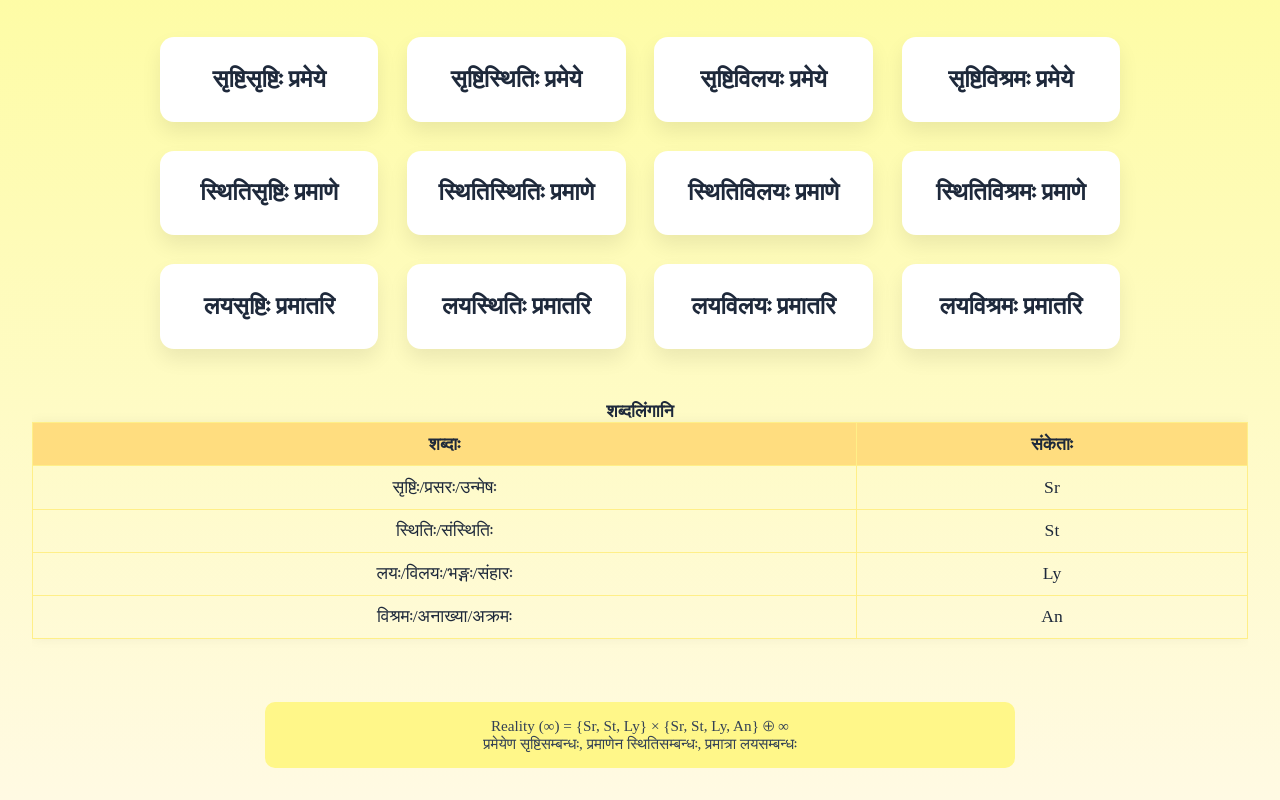
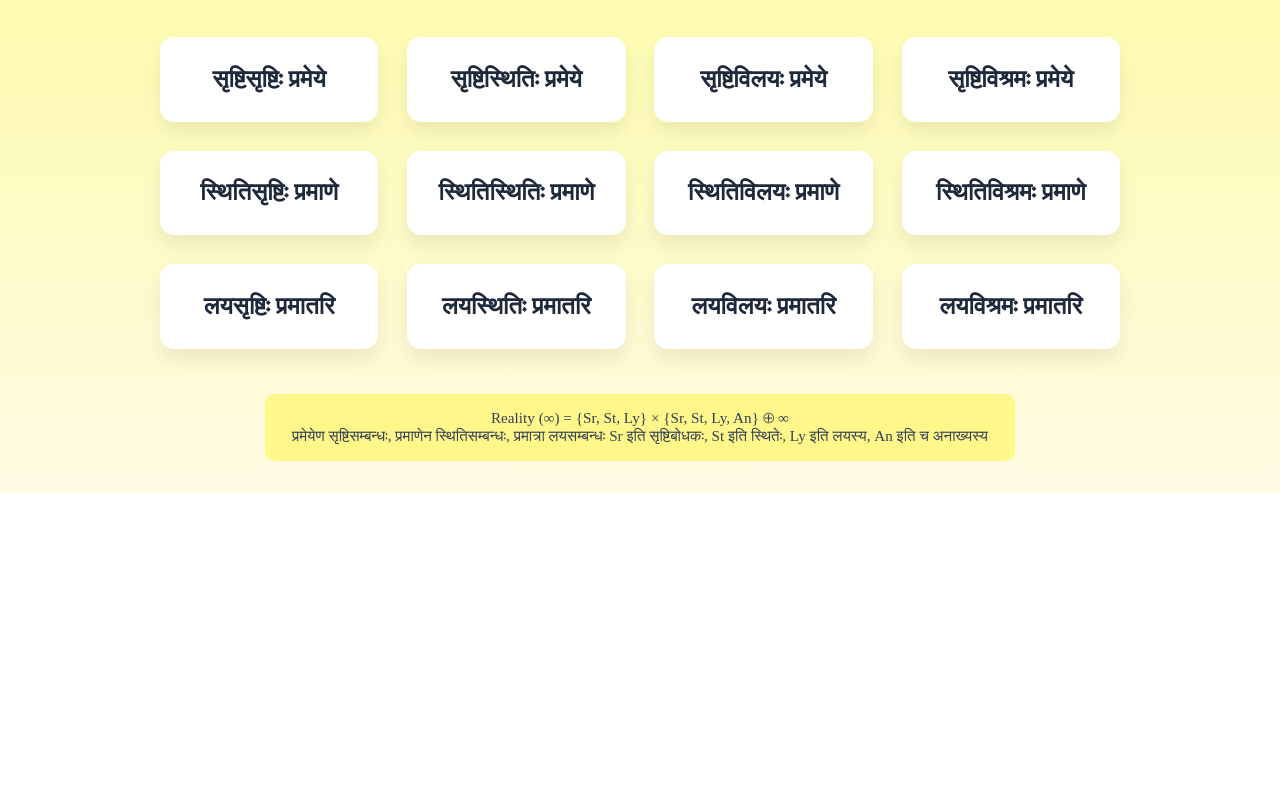
Before and after one commit to AbirlalGanguly/kalikrama, a plain HTML site: page index.html in a window 1280 px wide. Shown: the part 349-1149 px from the top of the page. After the commit the page ends 842 px from the top, so only its background shows below. Drawn offline with Linux system fonts and the light colour scheme; a web font is replaced by a local one.

Commit message:
Update् 0.5 index.html

```diff
--- a/index.html
+++ b/index.html
@@ -68,27 +68,6 @@
     .title {
       font-weight: 600;
       font-size: 1.25em;
-    }
-
-    table {
-      margin: 3em auto 1em auto;
-      border-collapse: collapse;
-      font-size: 1.1em;
-      box-shadow: 0 0 12px rgba(0,0,0,0.05);
-      width: 100%;
-    }
-
-    table, th, td {
-      border: 1px solid #ffef88;
-    }
-
-    th, td {
-      padding: 0.6em 1.2em;
-    }
-
-    th {
-      background-color: #ffdd7f;
-      font-weight: bold;
     }
 
     .footer {
@@ -244,24 +223,10 @@
     <div class="cell" onclick="showExpanded('mahabhairavaghoracandakali')"><div class="title">लयविश्रमः प्रमातरि</div></div>
   </div>
 
-  <div style="overflow-x: auto;">
-    <table id="table">
-      <caption><strong>शब्दलिंगानि</strong></caption>
-      <thead>
-        <tr><th>शब्दाः</th><th>संकेताः</th></tr>
-      </thead>
-      <tbody>
-        <tr><td>सृष्टिः/प्रसरः/उन्मेषः</td><td>Sr</td></tr>
-        <tr><td>स्थितिः/संस्थितिः</td><td>St</td></tr>
-        <tr><td>लयः/विलयः/भङ्गः/संहारः</td><td>Ly</td></tr>
-        <tr><td>विश्रमः/अनाख्या/अक्रमः</td><td>An</td></tr>
-      </tbody>
-  </table>
-  </div>
-
   <div class="footer" id="footer">
     Reality (∞) = {Sr, St, Ly} × {Sr, St, Ly, An} ⊕ ∞<br>
     प्रमेयेण सृष्टिसम्बन्धः, प्रमाणेन स्थितिसम्बन्धः, प्रमात्रा लयसम्बन्धः
+    Sr इति सृष्टिबोधकः, St इति स्थितेः, Ly इति लयस्य, An इति च अनाख्यस्य
   </div>
 
 <div class="expanded-content" id="svarupa">
@@ -397,7 +362,6 @@
       document.getElementById('header').style.display = 'none';
       document.getElementById('grid').style.display = 'none';
       document.getElementById('grid-2').style.display = 'none';
-      document.getElementById('table').style.display = 'none';
       document.getElementById('footer').style.display = 'none';
 
       const sections = document.querySelectorAll('.expanded-content');
@@ -410,7 +374,6 @@
       document.getElementById('header').style.display = 'inline-block';
       document.getElementById('grid').style.display = 'grid';
       document.getElementById('grid-2').style.display = 'grid';
-      document.getElementById('table').style.display = 'table';
       document.getElementById('footer').style.display = 'block';
 
       const sections = document.querySelectorAll('.expanded-content');
```
